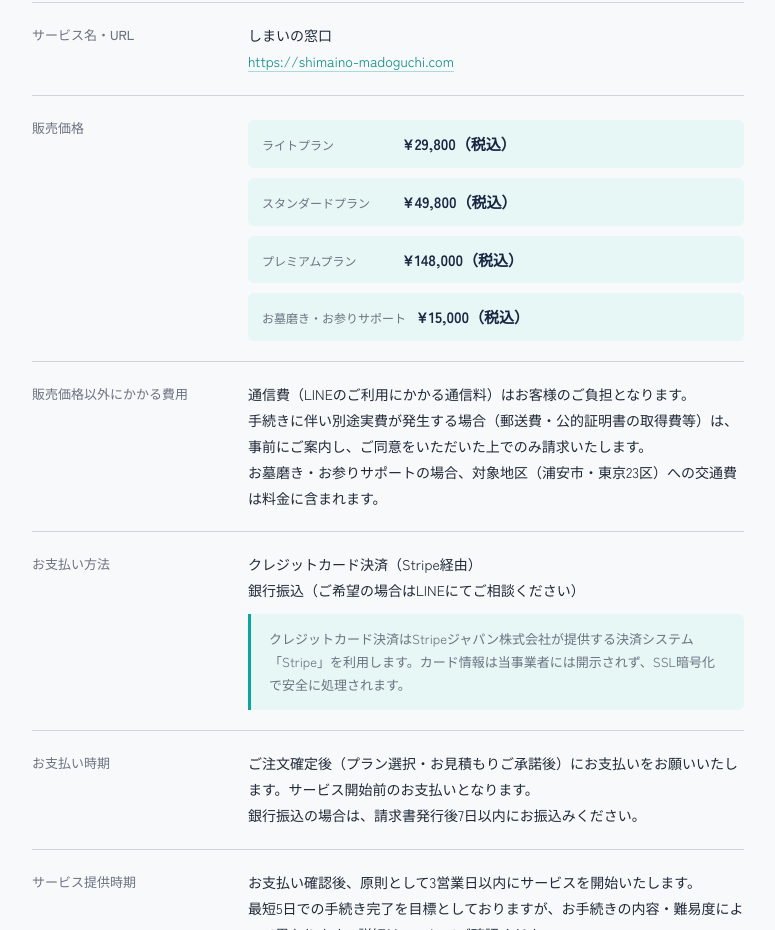
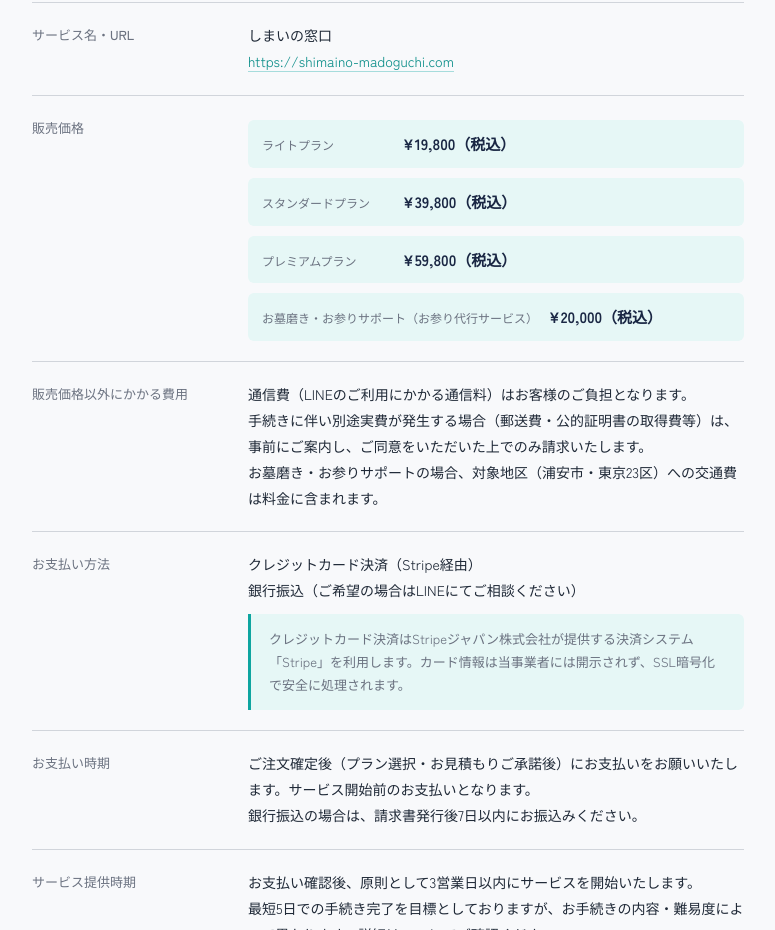
Before and after one commit to shionshionshion5101-commits/shimaino-madoguchi, a plain HTML site: page tokushoho.html in a window 1280 px wide. Shown: the part 778-1708 px from the top of the page, without its empty margins (252-1027 px from the left). Drawn offline with Linux system fonts and the light colour scheme.

Commit message:
fix: 特定商取引法ページの販売価格を改定
Co-Authored-By: Claude Sonnet 4.6 <noreply@anthropic.com>

```diff
--- a/tokushoho.html
+++ b/tokushoho.html
@@ -273,19 +273,19 @@
         <ul class="plan-list">
           <li class="plan-item">
             <span class="plan-name">ライトプラン</span>
-            <span class="plan-price">¥29,800（税込）</span>
+            <span class="plan-price">¥19,800（税込）</span>
           </li>
           <li class="plan-item">
             <span class="plan-name">スタンダードプラン</span>
-            <span class="plan-price">¥49,800（税込）</span>
+            <span class="plan-price">¥39,800（税込）</span>
           </li>
           <li class="plan-item">
             <span class="plan-name">プレミアムプラン</span>
-            <span class="plan-price">¥148,000（税込）</span>
+            <span class="plan-price">¥59,800（税込）</span>
           </li>
           <li class="plan-item">
-            <span class="plan-name">お墓磨き・お参りサポート</span>
-            <span class="plan-price">¥15,000（税込）</span>
+            <span class="plan-name">お墓磨き・お参りサポート（お参り代行サービス）</span>
+            <span class="plan-price">¥20,000（税込）</span>
           </li>
         </ul>
       </td>
```
